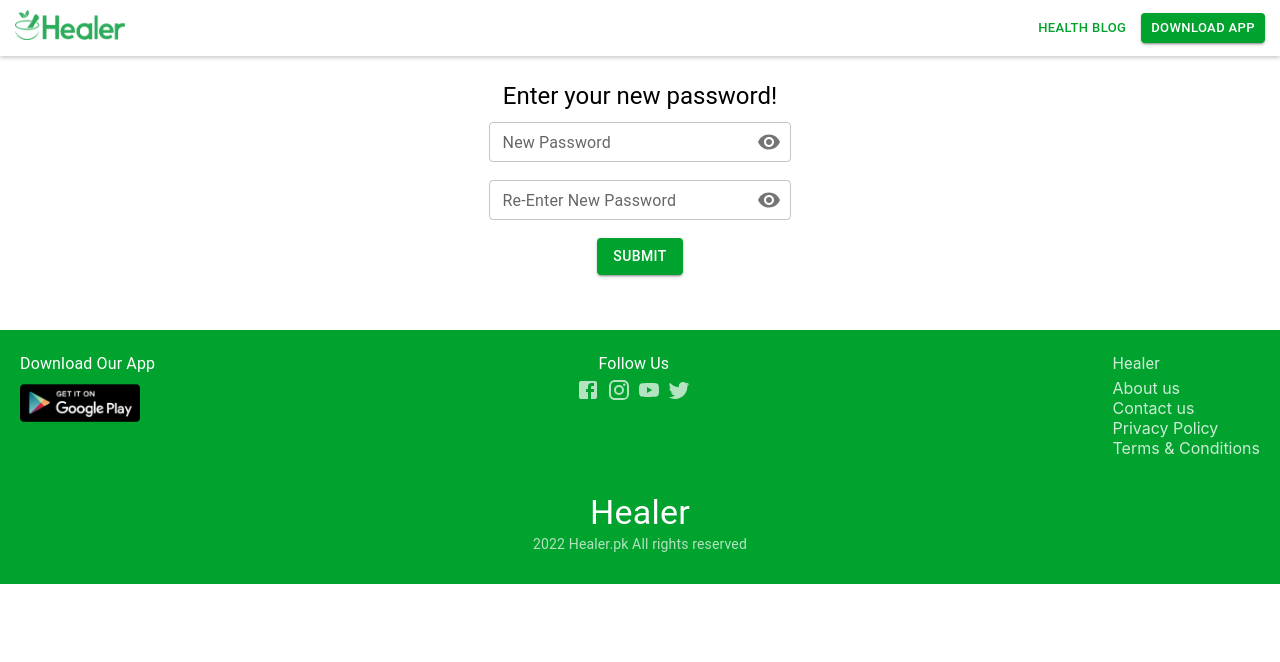
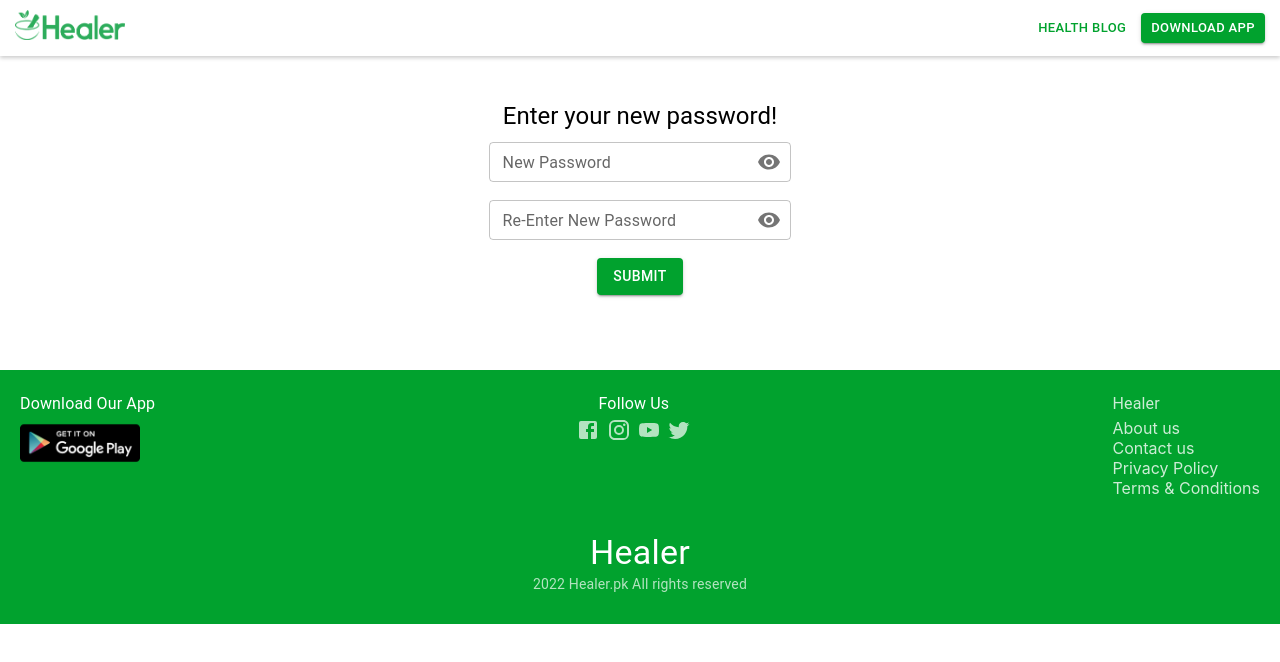
Before and after one commit to im-rahman1/healer-private, a Next.js app: page /physician/reset-password/1 in a window 1280 px wide. Shown: the top 662 px of the page. Built offline with nearby package versions, Linux system fonts and the light colour scheme.

Commit message:
added noIndex, noFollow tags in reset-password page

```diff
--- a/pages/physician/reset-password/[doctorId].js
+++ b/pages/physician/reset-password/[doctorId].js
@@ -78,7 +78,10 @@ export default function ResetPassword() {
   };
 
   return (
-    <Layout title="Reset Password" name="robots" content="noindex, nofollow">
+    <Layout
+      title="Reset Password"
+      description="robots"
+      keywords="noindex, nofollow">
       <div className={styles.newPasswordForm}>
         <Typography className={styles.formHeading} variant="h5">
           Enter your new password!
--- a/styles/reset-password.module.css
+++ b/styles/reset-password.module.css
@@ -5,6 +5,7 @@
   max-width: 320px;
   margin: auto;
   align-items: center;
+  padding: 20px;
 }
 
 .formHeading {
```
Also changed, not shown: public/healer_favicon.png.
